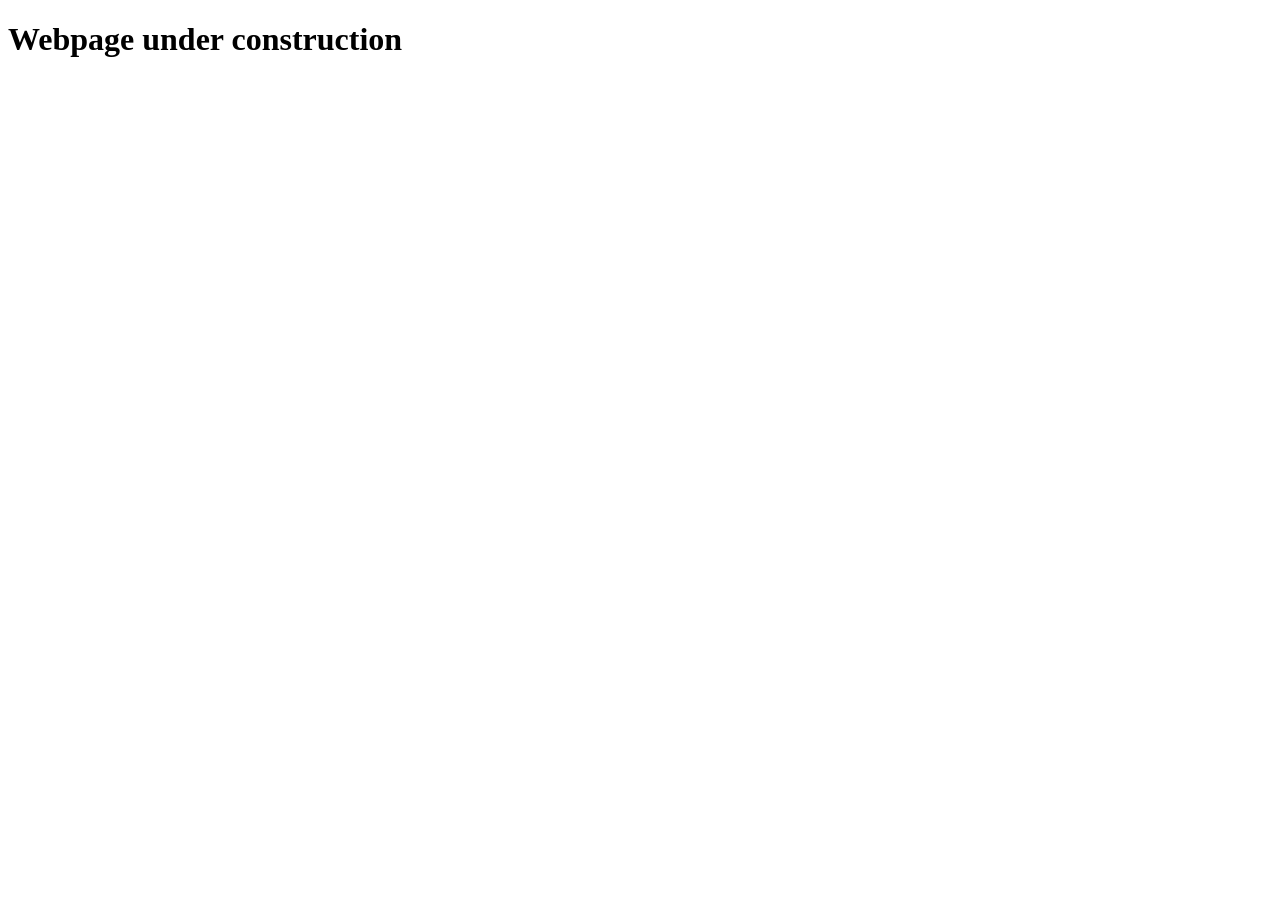
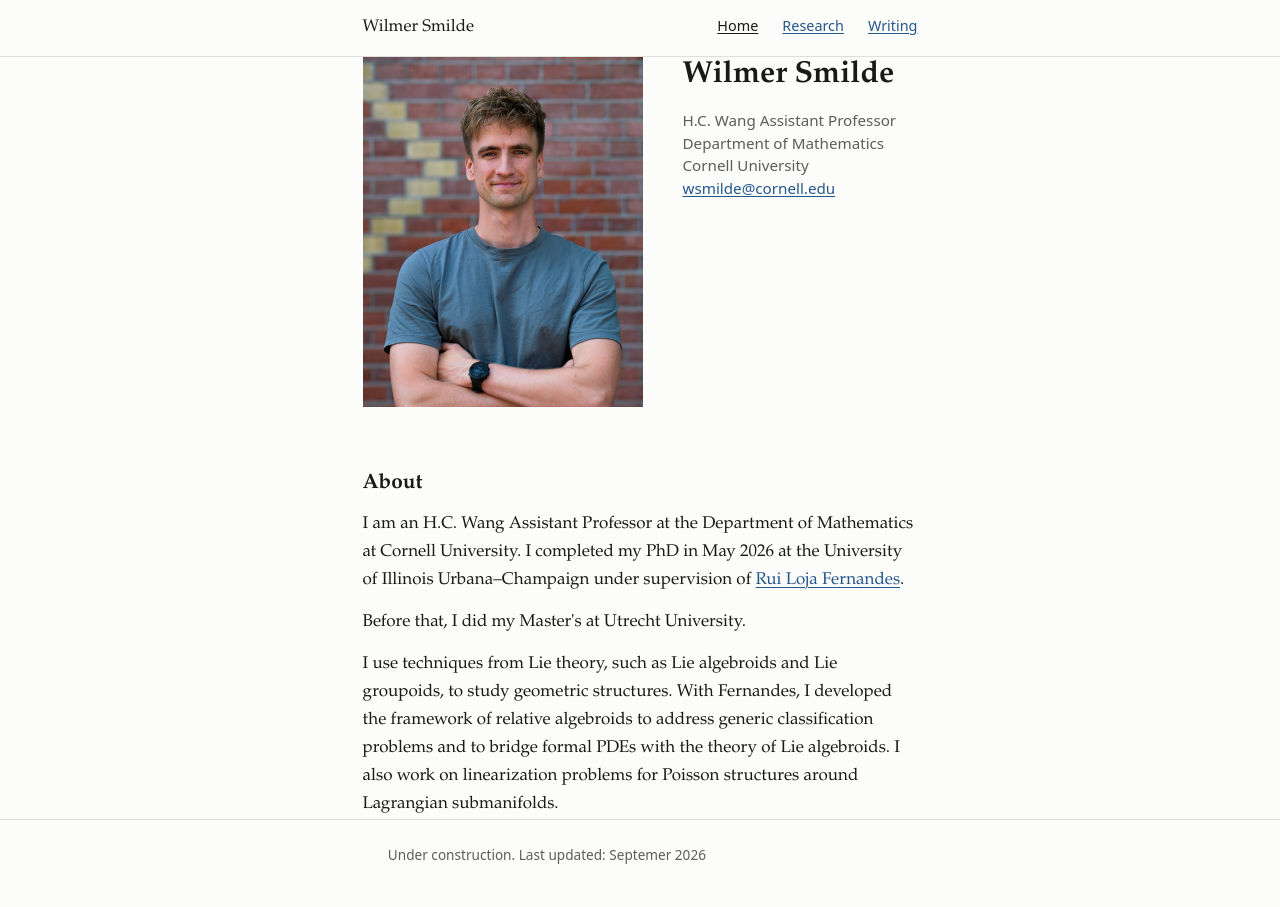
Before and after one commit to wilmersmilde/wilmersmilde.github.io, a plain HTML site: page index.html in a window 1280 px wide. Before the commit the page ends 800 px from the top, so only its background shows below. Drawn offline with Linux system fonts and the light colour scheme.

Commit message:
First draft of website for publishing

```diff
--- /dev/null
+++ b/css/style.css
@@ -0,0 +1,222 @@
+/* =====================================================================
+   THE KNOBS — this is the only block you need to edit to retheme.
+   Every colour, space and column width used anywhere on the site is
+   defined here. Nothing below this block hard-codes a colour or a size.
+   ===================================================================== */
+:root {
+  /* Colours */
+  --color-bg:      #fcfcfa;   /* page background */
+  --color-text:    #191a18;   /* body text */
+  --color-muted:   #5c5e59;   /* metadata, captions, minor sections */
+  --color-rule:    #dedfd8;   /* hairlines and borders */
+  --color-panel:   #f1f3ed;   /* tinted feature panel */
+  --color-accent:  #24578c;   /* links and the feature panel's edge */
+  --color-focus:   #b8651b;   /* keyboard focus ring, kept distinct from links */
+
+  /* Type */
+  --font-body: "Iowan Old Style", "Palatino Linotype", Palatino, "Book Antiqua", Georgia, "Times New Roman", serif;
+  --font-meta: ui-sans-serif, system-ui, -apple-system, "Segoe UI", Helvetica, Arial, sans-serif;
+  --size-base: 1.0625rem;
+  --leading: 1.65;
+
+  /* Spacing scale */
+  --space-1: 0.25rem;
+  --space-2: 0.5rem;
+  --space-3: 0.875rem;
+  --space-4: 1.5rem;
+  --space-5: 2.5rem;
+  --space-6: 4rem;
+
+  /* Layout */
+  --measure: 70ch;          /* prose column: index, research, writing */
+  --measure-narrow: 62ch;   /* prose column: exposition.html */
+  --gutter: 1.25rem;        /* left/right page padding */
+}
+
+/* Dark mode overrides the knobs and nothing else. */
+@media (prefers-color-scheme: dark) {
+  :root {
+    --color-bg:     #16181a;
+    --color-text:   #e7e8e4;
+    --color-muted:  #a0a39c;
+    --color-rule:   #2e3134;
+    --color-panel:  #1e2124;
+    --color-accent: #8fb8e8;
+    --color-focus:  #e2a05a;
+  }
+}
+
+/* ============================ BASE ================================== */
+*, *::before, *::after { box-sizing: border-box; }
+
+body {
+  margin: 0;
+  background: var(--color-bg);
+  color: var(--color-text);
+  font: var(--size-base)/var(--leading) var(--font-body);
+  -webkit-text-size-adjust: 100%;
+}
+
+img { max-width: 100%; height: auto; display: block; }
+
+h1, h2, h3 { line-height: 1.25; font-weight: 600; }
+h1 { font-size: 1.9rem;  margin: 0 0 var(--space-3); }
+h2 { font-size: 1.3rem;  margin: 0 0 var(--space-3); }
+h3 { font-size: 1.05rem; margin: var(--space-4) 0 var(--space-2); }
+p  { margin: 0 0 var(--space-3); }
+p:last-child { margin-bottom: 0; }
+
+/* ======================= LINKS AND FOCUS ============================ */
+a {
+  color: var(--color-accent);
+  text-decoration: underline;
+  text-underline-offset: 0.15em;
+  text-decoration-thickness: 1px;
+}
+a:hover { text-decoration-thickness: 2px; }
+
+:focus-visible {
+  outline: 2px solid var(--color-focus);
+  outline-offset: 3px;
+  border-radius: 2px;
+}
+
+.skip-link { position: absolute; left: -9999px; font-family: var(--font-meta); }
+.skip-link:focus {
+  position: static;
+  display: inline-block;
+  margin: var(--space-2) var(--gutter);
+}
+
+/* ===================== LAYOUT CONTAINERS ============================ */
+.page {
+  max-width: var(--measure);
+  margin: 0 auto;
+  padding: 0 var(--gutter);
+}
+.page--narrow { max-width: var(--measure-narrow); }
+
+main { padding: var(--space-5) 0 var(--space-6); }
+main > section { margin-top: var(--space-6); }
+main > section:first-child { margin-top: 0; }
+article > section { margin-top: var(--space-5); }
+
+/* ========================= NAVIGATION =============================== */
+.site-header { border-bottom: 1px solid var(--color-rule); }
+
+.nav {
+  display: flex;
+  flex-wrap: wrap;
+  justify-content: space-between;
+  align-items: baseline;
+  gap: var(--space-2) var(--space-4);
+  padding-top: var(--space-3);
+  padding-bottom: var(--space-3);
+}
+.nav__name {
+  color: var(--color-text);
+  text-decoration: none;
+  font-size: 1.05rem;
+}
+.nav__links {
+  display: flex;
+  flex-wrap: wrap;
+  gap: var(--space-2) var(--space-4);
+  list-style: none;
+  margin: 0;
+  padding: 0;
+  font-family: var(--font-meta);
+  font-size: 0.9rem;
+}
+.nav__links [aria-current="page"] { color: var(--color-text); }
+
+/* ================== MASTHEAD (photo + identity) ===================== */
+/* Wraps on its own: below ~600px the photo lands above the text. */
+.masthead {
+  display: flex;
+  flex-wrap: wrap;
+  gap: var(--space-4) var(--space-5);
+  align-items: flex-start;
+}
+.masthead__photo { flex: 0 0 auto; width: 280px; }
+.masthead__id { flex: 1 1 12rem; min-width: 0; }
+.masthead__meta {
+  font-family: var(--font-meta);
+  font-size: 0.95rem;
+  line-height: 1.5;
+  color: var(--color-muted);
+}
+
+/* ======================= FEATURE PANEL ============================== */
+.feature {
+  display: flex;
+  flex-wrap: wrap;
+  gap: var(--space-4);
+  align-items: flex-start;
+  padding: var(--space-4);
+  background: var(--color-panel);
+  border: 1px solid var(--color-rule);
+  border-left: 3px solid var(--color-accent);
+}
+.feature:hover { border-color: var(--color-accent); }
+.feature__figure { flex: 0 1 40%; min-width: 11rem; margin: 0; }
+.feature__body { flex: 1 1 15rem; min-width: 0; }
+.feature__more { font-family: var(--font-meta); font-size: 0.9rem; }
+
+/* ============ ENTRY LISTS (papers, talks, notes, courses) =========== */
+.entries { list-style: none; margin: 0; padding: 0; }
+.entry {
+  padding: var(--space-3) 0;
+  border-top: 1px solid var(--color-rule);
+}
+.entry:first-child { border-top: 0; padding-top: 0; }
+.entry__title { margin-bottom: var(--space-1); font-weight: 600; }
+.entry__meta {
+  margin-bottom: var(--space-1);
+  font-family: var(--font-meta);
+  font-size: 0.9rem;
+  color: var(--color-muted);
+}
+.keywords { font-family: var(--font-meta); font-size: 0.9rem; color: var(--color-muted); }
+
+/* ============ MINOR SECTIONS (teaching, service, elsewhere) ========= */
+.minor { font-size: 0.95rem; color: var(--color-muted); }
+.minor h2 { font-size: 1.05rem; color: var(--color-text); }
+.minor ul { margin: 0; padding-left: 1.1rem; }
+.minor li { margin-bottom: var(--space-1); }
+main > .minor { margin-top: var(--space-5); }
+
+/* ==================== ARTICLE AND FIGURES =========================== */
+.standfirst { font-size: 1.15rem; color: var(--color-muted); margin-bottom: var(--space-5); }
+figure { margin: var(--space-5) 0; }
+figcaption {
+  margin-top: var(--space-2);
+  font-family: var(--font-meta);
+  font-size: 0.85rem;
+  line-height: 1.5;
+  color: var(--color-muted);
+}
+.back-link { margin-top: var(--space-5); font-family: var(--font-meta); font-size: 0.9rem; }
+/* Long display equations scroll inside their own box, not the page. */
+.katex-display { overflow-x: auto; overflow-y: hidden; padding: 0.2em 0; }
+
+/* ============================ FOOTER ================================ */
+.site-footer {
+  border-top: 1px solid var(--color-rule);
+  padding: var(--space-4) 0 var(--space-5);
+  font-family: var(--font-meta);
+  font-size: 0.85rem;
+  color: var(--color-muted);
+}
+
+/* ========================== NARROW SCREENS ========================== */
+@media (max-width: 600px) {
+  :root { --gutter: 1rem; }
+  h1 { font-size: 1.6rem; }
+  h2 { font-size: 1.2rem; }
+  .nav { gap: var(--space-1) var(--space-3); }
+  .nav__links { gap: var(--space-1) var(--space-3); }
+  .masthead__photo { width: 100%; max-width: 280px; }
+  .masthead__id { flex-basis: 100%; }
+  .feature__figure, .feature__body { flex-basis: 100%; }
+}
--- a/index.html
+++ b/index.html
@@ -1,5 +1,64 @@
 <!DOCTYPE html>
-<html>
-<head><title>My Site</title></head>
-<body><h1>Webpage under construction</h1></body>
+<html lang="en">
+<head>
+  <meta charset="utf-8">
+  <meta name="viewport" content="width=device-width, initial-scale=1">
+  <title>Wilmer Smilde</title>
+  <meta name="description" content="Wilmer Smilde is an H.C. Wang Assistant Professor at Cornell University, working on Lie groupoids, Lie algebroids and Poisson geometry.">
+  <link rel="stylesheet" href="css/style.css">
+</head>
+<body>
+
+<a class="skip-link" href="#main">Skip to content</a>
+
+<header class="site-header">
+  <nav class="nav page" aria-label="Primary">
+    <a class="nav__name" href="index.html">Wilmer Smilde</a>
+    <ul class="nav__links">
+      <li><a href="index.html" aria-current="page">Home</a></li>
+      <li><a href="research.html">Research</a></li>
+      <li><a href="writing.html">Writing</a></li>
+    </ul>
+  </nav>
+</header>
+
+<main id="main" class="page">
+
+  <!-- ===================== MASTHEAD ===================== -->
+  <section class="masthead">
+    <!-- Replace with your headshot. Export at ~560px wide for retina; displayed at 280px. -->
+    <img class="masthead__photo" src="images/headshot.jpg"
+         alt="Photo of Wilmer Smilde"
+         width="280" height="350">
+
+    <div class="masthead__id">
+      <h1>Wilmer Smilde</h1>
+      <p class="masthead__meta">
+        H.C. Wang Assistant Professor<br>
+        Department of Mathematics<br>
+        Cornell University<br>
+        <a href="mailto:wsmilde@cornell.edu">wsmilde@cornell.edu</a>
+      </p>
+    </div>
+  </section>
+
+  <!-- ===================== BRIEF PROFILE ===================== -->
+  <section aria-labelledby="profile-heading">
+    <h2 id="profile-heading">About</h2>
+    <p>I am an H.C. Wang Assistant Professor at the Department of Mathematics at Cornell University. I completed my PhD in May 2026 at the University of Illinois Urbana&ndash;Champaign under supervision of <a href="https://publish.illinois.edu/ruiloja/">Rui Loja Fernandes</a>.</p>
+    <p>Before that, I did my Master's at Utrecht University.</p>
+    <p>I use techniques from Lie theory, such as Lie algebroids and Lie groupoids, to study geometric structures. With Fernandes, I developed the framework of relative algebroids to address generic classification problems and to bridge formal PDEs with the theory of Lie algebroids. I also work on linearization problems for Poisson structures around Lagrangian submanifolds.</p>
+  </section>
+
+
+
+</main>
+
+<footer class="site-footer">
+  <div class="page">
+    <p>Under construction. Last updated: Septemer 2026</p>
+  </div>
+</footer>
+
+</body>
 </html>
```
Also changed, not shown: exposition.html (added, +5 -0 lines), research.html (added, +5 -0 lines), writing.html (added, +5 -0 lines), images/headshot.jpg (added), 2 other files.
